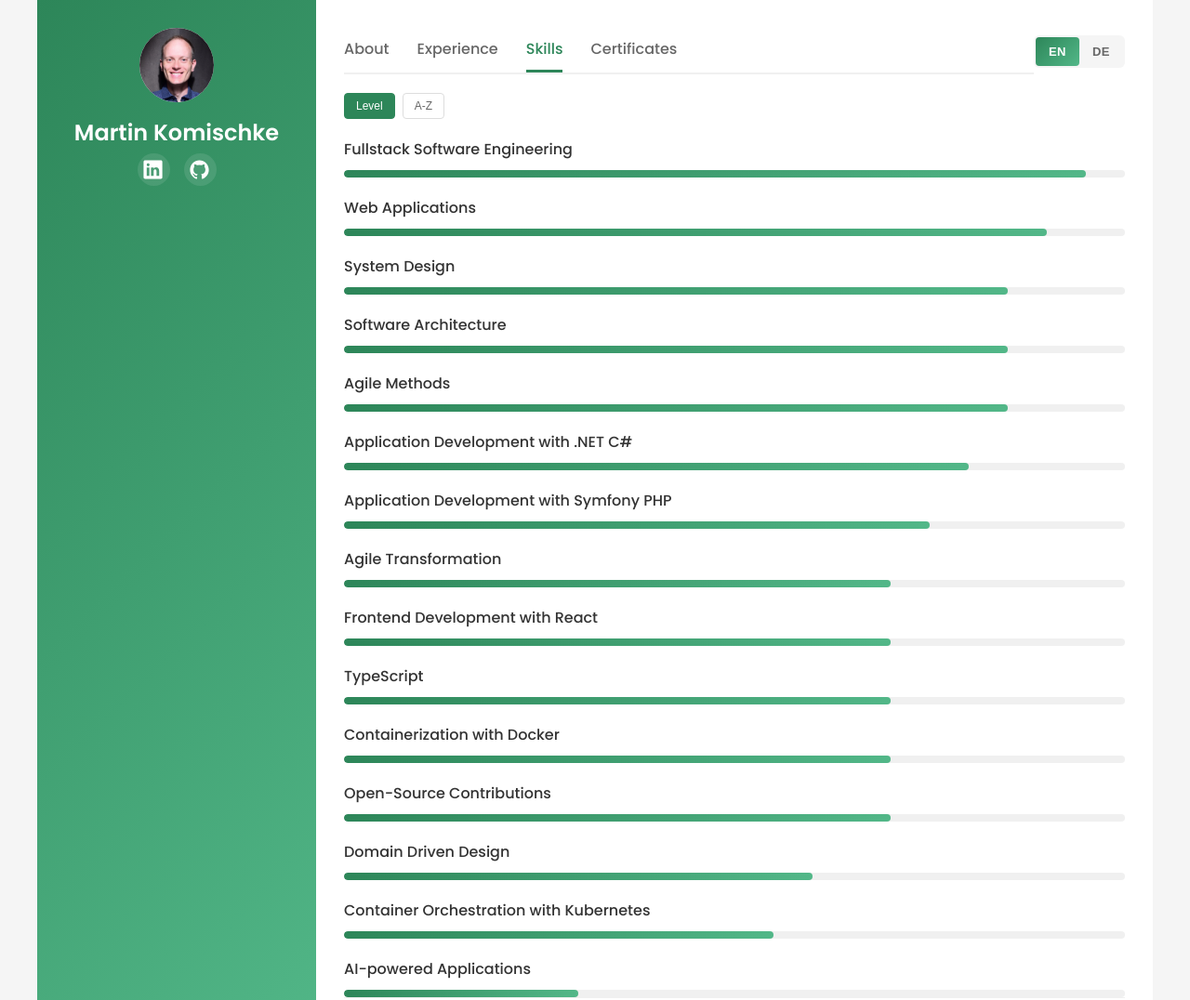
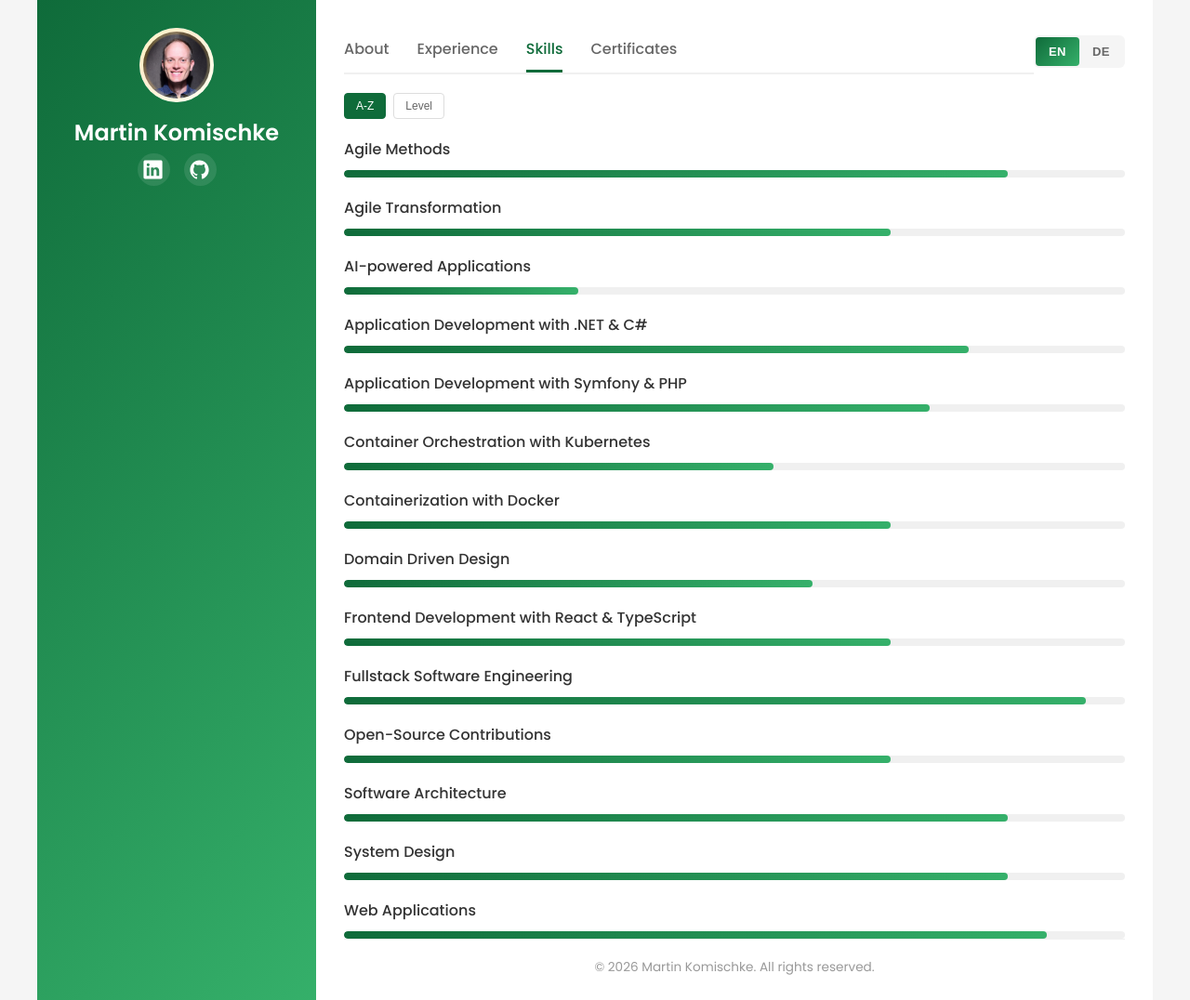
Before and after one commit to makomweb/makomweb.github.io, a plain HTML site: page pages/skills.html in a window 1280 px wide. Shown: the top 1076 px of the page at 93% size. Drawn offline with nearby package versions, Linux system fonts and the light colour scheme.

Commit message:
improve styling + translations

```diff
--- a/css/style.css
+++ b/css/style.css
@@ -27,7 +27,7 @@ main {
 
 /* SIDEBAR */
 .sidebar {
-    background: linear-gradient(135deg, #2d8659 0%, #52b788 100%);
+    background: linear-gradient(135deg, #0f6b3a 0%, #35b06a 100%);
     padding: 30px;
     color: white;
     position: relative;
@@ -50,12 +50,33 @@ main {
     justify-content: center;
     margin: 0 auto 15px;
     overflow: hidden;
+    position: relative;
+    padding: 4px; /* space for decorative border */
+    background-clip: padding-box;
+}
+
+/* subtle golden gradient border using pseudo-element */
+.avatar-box::after {
+    content: "";
+    position: absolute;
+    inset: 0;
+    border-radius: 50%;
+    padding: 2px; /* thickness of the border */
+    background:
+        radial-gradient(circle at 30% 20%, rgba(255,255,255,0.1625), rgba(255,255,255,0) 25%),
+        linear-gradient(135deg, rgba(255,215,0,0.25) 0%, rgba(255,184,77,0.25) 40%, rgba(255,236,139,0.25) 70%, rgba(255,247,214,0.25) 100%);
+    box-shadow: 0 2px 8px rgba(255,200,50,0.03);
+    -webkit-mask: radial-gradient(farthest-side, transparent calc(100% - 8px), black calc(100% - 6px));
+    mask: radial-gradient(farthest-side, transparent calc(100% - 8px), black calc(100% - 6px));
+    pointer-events: none;
 }
 
 .avatar-box img {
     width: 100%;
     height: 100%;
     object-fit: cover;
+    border-radius: 50%;
+    display: block;
 }
 
 .name {
@@ -218,8 +239,8 @@ address {
 
 .navbar-link.active,
 .navbar-link:hover {
-    color: #2d8659;
-    border-bottom-color: #2d8659;
+    color: #0f6b3a;
+    border-bottom-color: #0f6b3a;
 }
 
 .language-toggle {
@@ -248,7 +269,7 @@ address {
 
 .language-btn.active {
     color: #fff;
-    background: linear-gradient(135deg, #2d8659 0%, #52b788 100%);
+    background: linear-gradient(135deg, #0f6b3a 0%, #35b06a 100%);
     border-bottom: none;
 }
 
@@ -312,7 +333,7 @@ article.active {
 }
 
 .title-wrapper .icon-box {
-    background: #2d8659;
+    background: #0f6b3a;
     border-radius: 8px;
     width: 40px;
     height: 40px;
@@ -331,20 +352,22 @@ article.active {
 
 .timeline-list {
     list-style: none;
-    padding-left: 30px;
+    padding-left: 30px; /* align content with other page elements like navbar */
     position: relative;
 }
 
+/* vertical line centered relative to the bullets */
 .timeline-list::before {
     content: "";
     position: absolute;
-    left: 0;
+    left: 15px; /* center of the vertical line inside the left gutter */
     top: 0;
     bottom: 0;
     width: 2px;
     background: linear-gradient(135deg, #2d8659 0%, #52b788 100%);
 }
 
+/* each timeline item is normal flow; bullets are absolutely positioned into the gutter */
 .timeline-item {
     position: relative;
     padding-bottom: 15px;
@@ -356,16 +379,9 @@ article.active {
     padding-bottom: 0;
 }
 
+/* remove bullets: use a cleaner vertical line only */
 .timeline-item::before {
-    content: "";
-    position: absolute;
-    left: -36px;
-    top: 0;
-    width: 12px;
-    height: 12px;
-    background: white;
-    border: 3px solid #2d8659;
-    border-radius: 50%;
+    content: none;
 }
 
 .timeline-item-title {
@@ -426,9 +442,9 @@ article.active {
 }
 
 .sort-btn.active {
-    background: #2d8659;
+    background: #0f6b3a;
     color: white;
-    border-color: #2d8659;
+    border-color: #0f6b3a;
 }
 
 .skills-list {
@@ -465,7 +481,7 @@ article.active {
 
 .skill-progress-fill {
     height: 100%;
-    background: linear-gradient(90deg, #2d8659 0%, #52b788 100%);
+    background: linear-gradient(90deg, #0f6b3a 0%, #35b06a 100%);
     border-radius: 10px;
     transition: width 0.5s ease;
 }
@@ -523,7 +539,7 @@ article.active {
     flex-shrink: 0;
     width: 40px;
     height: 40px;
-    background: linear-gradient(135deg, #2d8659 0%, #52b788 100%);
+    background: linear-gradient(135deg, #0f6b3a 0%, #35b06a 100%);
     border-radius: 50%;
     display: flex;
     align-items: center;
@@ -547,10 +563,10 @@ article.active {
 
 /* CONTENT LINKS */
 .content-link {
-    color: #2d8659;
+    color: #0f6b3a;
     text-decoration: none;
     font-weight: 500;
-    border-bottom: 1px solid rgba(102, 126, 234, 0.3);
+    border-bottom: 1px solid rgba(15, 107, 58, 0.3);
     transition: all 0.3s ease;
 }
 
--- a/js/script.js
+++ b/js/script.js
@@ -101,8 +101,8 @@ function updateSkillsPage(lang) {
             }
         });
 
-        // Sort by level by default
-        sortSkills('level');
+        // Sort by A-Z by default
+        sortSkills('alpha');
     }
 }
 
--- a/js/translations.js
+++ b/js/translations.js
@@ -8,9 +8,9 @@ const translations = {
     },
     about: {
       title: "About",
-      p1: "Experienced Software Architect passionate about developing software in a team. With over 20 years of professional experience, I specialize in designing and implementing scalable, cloud-native solutions and leading development teams.",
-      p2: "My expertise spans full-stack development, software architecture, agile methodologies, and cloud technologies. I have contributed to significant projects including <a href=\"https://en.wikipedia.org/wiki/Wunderlist\" target=\"_blank\" class=\"content-link\">Wunderlist</a> and <a href=\"https://www.microsoft.com/de-de/microsoft-365/microsoft-to-do-list-app\" target=\"_blank\" class=\"content-link\">Microsoft To Do</a>, where I played key technical roles, and the modernization of the <a href=\"https://www.quentic.de/\" target=\"_blank\" class=\"content-link\">Quentic Platform</a>, where I guided architecture decisions and coached development teams. I'm deeply committed to delivering high-quality solutions and sharing knowledge with colleagues and the broader community.",
-      p3: "I hold certifications as a <a href=\"https://www.isaqb.org/de/\" target=\"_blank\" class=\"content-link\">Certified Professional for Software Architecture from iSAQB</a>, as a <a href=\"https://www.cncf.io/training/certification/ckad/\" target=\"_blank\" class=\"content-link\">Certified Kubernetes Application Developer from the Cloud Native Computing Foundation</a>, and from <a href=\"https://www.scrum.org/professional-scrum-certifications\" target=\"_blank\" class=\"content-link\">Scrum.org</a>,"
+      p1: "20+ years of experience: I design and build scalable, cloud-native solutions and lead development teams. I'm passionate about working in strong teams and creating high-performance architectures.",
+      p2: "I focus on full-stack development, software architecture, agile methods, and cloud technologies. At projects like <a href=\"https://en.wikipedia.org/wiki/Wunderlist\" target=\"_blank\" class=\"content-link\">Wunderlist</a> and <a href=\"https://www.microsoft.com/de-de/microsoft-365/microsoft-to-do-list-app\" target=\"_blank\" class=\"content-link\">Microsoft To Do</a>, I took on key technical roles. Currently, I'm modernizing the <a href=\"https://www.quentic.de/\" target=\"_blank\" class=\"content-link\">Quentic Platform</a>, driving architecture decisions, and coaching developers. I'm committed to delivering high-quality solutions and sharing knowledge.",
+      p3: "Certifications: <a href=\"https://www.isaqb.org/de/\" target=\"_blank\" class=\"content-link\">Certified Professional for Software Architecture</a> (iSAQB), <a href=\"https://www.cncf.io/training/certification/ckad/\" target=\"_blank\" class=\"content-link\">Certified Kubernetes Application Developer</a> (Cloud Native Computing Foundation), and <a href=\"https://www.scrum.org/professional-scrum-certifications\" target=\"_blank\" class=\"content-link\">Scrum.org</a>"
     },
     experience: {
       title: "Experience",
@@ -18,32 +18,32 @@ const translations = {
         {
           title: "Software Architect · Quentic",
           period: "Feb. 2019 - Jan. 2026 · Berlin",
-          description: "Agile software development with focus on modernizing the <a href=\"https://www.quentic.de/\" target=\"_blank\" class=\"content-link\">Quentic Platform</a> and cloud-native architectures. Responsible for architecture decisions, full-stack development, implementation of HSE & ESG features, and coaching multiple development teams."
+          description: "Agile software development focused on modernizing the <a href=\"https://www.quentic.de/\" target=\"_blank\" class=\"content-link\">Quentic Platform</a> with cloud-native architectures. I drive architecture decisions, develop full-stack, build HSE & ESG features, and coach multiple development teams."
         },
         {
           title: "Senior Software Engineer · Microsoft",
           period: "July 2015 - Apr. 2018 · Berlin",
-          description: "Development of native apps for <a href=\"https://en.wikipedia.org/wiki/Wunderlist\" target=\"_blank\" class=\"content-link\">Wunderlist</a> and <a href=\"https://www.microsoft.com/de-de/microsoft-365/microsoft-to-do-list-app\" target=\"_blank\" class=\"content-link\">Microsoft To Do</a>. Responsible for implementing product functionality and optimizing applications for performance criteria."
+          description: "Built native apps for <a href=\"https://en.wikipedia.org/wiki/Wunderlist\" target=\"_blank\" class=\"content-link\">Wunderlist</a> and <a href=\"https://www.microsoft.com/de-de/microsoft-365/microsoft-to-do-list-app\" target=\"_blank\" class=\"content-link\">Microsoft To Do</a>. Implemented key product features and optimized apps for peak performance."
         },
         {
           title: "Software Engineer · 6Wunderkinder",
           period: "Oct. 2014 - June 2015 · Berlin",
-          description: "Development of <a href=\"https://en.wikipedia.org/wiki/Wunderlist\" target=\"_blank\" class=\"content-link\">Wunderlist</a> for Windows and Windows Phone platforms using modern software development methods with focus on user experience."
+          description: "Built <a href=\"https://en.wikipedia.org/wiki/Wunderlist\" target=\"_blank\" class=\"content-link\">Wunderlist</a> for Windows and Windows Phone using modern development practices. Focused on creating a seamless, user-friendly experience."
         },
         {
           title: "Team Lead Software Development Windows · 6Wunderkinder",
           period: "Apr. 2012 - Sept. 2014 · Berlin",
-          description: "Led the development team for <a href=\"https://en.wikipedia.org/wiki/Wunderlist\" target=\"_blank\" class=\"content-link\">Wunderlist</a> Desktop and Windows Phone. Responsible for architecture and implementation of features with focus on performance and usability."
+          description: "Led the development team for <a href=\"https://en.wikipedia.org/wiki/Wunderlist\" target=\"_blank\" class=\"content-link\">Wunderlist</a> Desktop and Windows Phone. Owned architecture decisions and feature development with emphasis on performance and usability."
         },
         {
           title: "Software Developer · Cortado AG",
           period: "2005 - Apr. 2012 · Berlin",
-          description: "Development of client-server applications using object-oriented programming in C++, C# and .NET. Working with Windows and Linux platforms while applying software development best practices."
+          description: "Built client-server applications with object-oriented programming in C++, C# and .NET. Worked across Windows and Linux platforms, applying best practices throughout."
         },
         {
           title: "Software Developer · Siemens AG",
           period: "2004 - 2005 · Berlin",
-          description: "Firmware development for embedded systems automating mobile module testing with focus on reliability and performance."
+          description: "Developed firmware for embedded systems automating mobile module testing. Prioritized reliability and high performance."
         }
       ]
     },
@@ -55,11 +55,10 @@ const translations = {
         "System Design",
         "Software Architecture",
         "Agile Methods",
-        "Application Development with .NET C#",
-        "Application Development with Symfony PHP",
+        "Application Development with .NET & C#",
+        "Application Development with Symfony & PHP",
         "Agile Transformation",
-        "Frontend Development with React",
-        "TypeScript",
+        "Frontend Development with React & TypeScript",
         "Containerization with Docker",
         "Open-Source Contributions",
         "Domain Driven Design",
@@ -104,9 +103,9 @@ const translations = {
     },
     about: {
       title: "Über mich",
-      p1: "Erfahrener Softwarearchitekt mit Leidenschaft für Softwareentwicklung im Team. Mit über 20 Jahren Berufserfahrung spezialisiere ich mich auf die Gestaltung und Implementierung skalierbarer, Cloud-nativer Lösungen und die Leitung von Entwicklungsteams.",
-      p2: "Meine Expertise erstreckt sich über Full-Stack-Entwicklung, Softwarearchitektur, agile Methoden und Cloud-Technologien. Ich habe an bedeutenden Projekten wie <a href=\"https://en.wikipedia.org/wiki/Wunderlist\" target=\"_blank\" class=\"content-link\">Wunderlist</a> und <a href=\"https://www.microsoft.com/de-de/microsoft-365/microsoft-to-do-list-app\" target=\"_blank\" class=\"content-link\">Microsoft To Do</a> mitgewirkt, wo ich wichtige technische Rollen innehatte, sowie bei der Modernisierung der <a href=\"https://www.quentic.de/\" target=\"_blank\" class=\"content-link\">Quentic Platform</a>, wo ich Architekturentscheidungen geleitet habe und Entwicklungsteams gecoacht habe. Ich bin tief davon überzeugt, hochwertige Lösungen zu liefern und Wissen mit Kollegen und der breiteren Community zu teilen.",
-      p3: "Ich halte Zertifikate als <a href=\"https://www.isaqb.org/de/\" target=\"_blank\" class=\"content-link\">Certified Professional for Software Architecture von der iSAQB</a>, als <a href=\"https://www.cncf.io/training/certification/ckad/\" target=\"_blank\" class=\"content-link\">Certified Kubernetes Application Developer von der Cloud Native Computing Foundation</a> und von <a href=\"https://www.scrum.org/professional-scrum-certifications\" target=\"_blank\" class=\"content-link\">Scrum.org</a>,"
+      p1: "20+ Jahre Erfahrung: Ich gestalte skalierbare, cloud-native Lösungen und leite Entwicklungsteams. Meine Leidenschaft liegt in der Zusammenarbeit im Team und der Gestaltung von High-Performance-Architekturen.",
+      p2: "Mein Fokus liegt auf Full-Stack-Entwicklung, Software-Architektur, agilen Methoden und Cloud-Technologien. Bei Projekten wie <a href=\"https://en.wikipedia.org/wiki/Wunderlist\" target=\"_blank\" class=\"content-link\">Wunderlist</a> und <a href=\"https://www.microsoft.com/de-de/microsoft-365/microsoft-to-do-list-app\" target=\"_blank\" class=\"content-link\">Microsoft To Do</a> habe ich zentrale technische Aufgaben übernommen. Aktuell modernisiere ich die <a href=\"https://www.quentic.de/\" target=\"_blank\" class=\"content-link\">Quentic Platform</a>, leite Architekturentscheidungen und coache Developer. Es ist mir wichtig, qualitativ hochwertige Lösungen zu liefern und mein Wissen zu teilen.",
+      p3: "Zertifizierungen: <a href=\"https://www.isaqb.org/de/\" target=\"_blank\" class=\"content-link\">Certified Professional for Software Architecture</a> (iSAQB), <a href=\"https://www.cncf.io/training/certification/ckad/\" target=\"_blank\" class=\"content-link\">Certified Kubernetes Application Developer</a> (Cloud Native Computing Foundation) und <a href=\"https://www.scrum.org/professional-scrum-certifications\" target=\"_blank\" class=\"content-link\">Scrum.org</a>",
     },
     experience: {
       title: "Erfahrung",
@@ -114,32 +113,32 @@ const translations = {
         {
           title: "Softwarearchitekt · Quentic",
           period: "Feb. 2019 - Jan. 2026 · Berlin",
-          description: "Agile Softwareentwicklung mit Fokus auf Modernisierung der <a href=\"https://www.quentic.de/\" target=\"_blank\" class=\"content-link\">Quentic Platform</a> und Cloud-Native Architekturen. Verantwortlich für Architektur-Entscheidungen, Fullstack-Entwicklung, Implementierung von HSE & ESG-Features und Coaching mehrerer Entwicklerteams."
+          description: "Agile Softwareentwicklung mit Fokus auf die Modernisierung der <a href=\"https://www.quentic.de/\" target=\"_blank\" class=\"content-link\">Quentic Platform</a> und cloud-native Architekturen. Ich kümmere mich um Architekturentscheidungen, entwickle im Full-Stack, baue HSE & ESG-Features ein und unterstütze mehrere Entwicklungsteams."
         },
         {
           title: "Senior Software Engineer · Microsoft",
           period: "Juli 2015 - Apr. 2018 · Berlin",
-          description: "Entwicklung nativer Apps für <a href=\"https://en.wikipedia.org/wiki/Wunderlist\" target=\"_blank\" class=\"content-link\">Wunderlist</a> und <a href=\"https://www.microsoft.com/de-de/microsoft-365/microsoft-to-do-list-app\" target=\"_blank\" class=\"content-link\">Microsoft To Do</a>. Verantwortlich für Implementierung von Produktfunktionalität und Optimierung der Anwendung hinsichtlich Performancekriterien."
+          description: "Ich habe native Apps für <a href=\"https://en.wikipedia.org/wiki/Wunderlist\" target=\"_blank\" class=\"content-link\">Wunderlist</a> und <a href=\"https://www.microsoft.com/de-de/microsoft-365/microsoft-to-do-list-app\" target=\"_blank\" class=\"content-link\">Microsoft To Do</a> entwickelt. Meine Aufgaben waren die Umsetzung von Produktfeatures und die Optimierung der App für bessere Performance."
         },
         {
           title: "Softwareingenieur · 6Wunderkinder",
           period: "Okt. 2014 - Juni 2015 · Berlin",
-          description: "Entwicklung von <a href=\"https://en.wikipedia.org/wiki/Wunderlist\" target=\"_blank\" class=\"content-link\">Wunderlist</a> für Windows und Windows Phone Plattformen mit modernen Softwareentwicklungsmethoden und Fokus auf Benutzerfreundlichkeit."
+          description: "Ich habe <a href=\"https://en.wikipedia.org/wiki/Wunderlist\" target=\"_blank\" class=\"content-link\">Wunderlist</a> für Windows und Windows Phone entwickelt. Dabei habe ich moderne Softwareentwicklungsmethoden angewendet und viel Wert auf eine benutzerfreundliche Oberfläche gelegt."
         },
         {
           title: "Teamleiter Softwareentwicklung Windows · 6Wunderkinder",
           period: "Apr. 2012 - Sept. 2014 · Berlin",
-          description: "Leitung des Entwicklerteams für <a href=\"https://en.wikipedia.org/wiki/Wunderlist\" target=\"_blank\" class=\"content-link\">Wunderlist</a> Desktop und Windows Phone. Verantwortlich für Architektur und Implementierung von Features mit Fokus auf Performance und Benutzerfreundlichkeit."
+          description: "Ich habe das Entwicklerteam für <a href=\"https://en.wikipedia.org/wiki/Wunderlist\" target=\"_blank\" class=\"content-link\">Wunderlist</a> Desktop und Windows Phone geleitet. Dabei war ich für die Architektur zuständig und habe Features mit Fokus auf Performance und Benutzerfreundlichkeit entwickelt."
         },
         {
           title: "Softwareentwickler · Cortado AG",
           period: "2005 - Apr. 2012 · Berlin",
-          description: "Entwicklung von Client-Server-Anwendungen mit objektorientierter Programmierung in C++, C# und .NET. Arbeit mit Windows und Linux Plattformen sowie Anwendung von Softwareentwicklungs-Best-Practices."
+          description: "Ich habe Client-Server-Anwendungen entwickelt und dabei objektorientierte Programmierung in C++, C# und .NET eingesetzt. Ich bin mit Windows und Linux Plattformen vertraut und halte mich an bewährte Praktiken der Softwareentwicklung."
         },
         {
           title: "Softwareentwickler · Siemens AG",
           period: "2004 - 2005 · Berlin",
-          description: "Firmware-Entwicklung für Embedded Systeme zur Automatisierung des Testens von Mobilfunkmodulen mit Fokus auf Zuverlässigkeit und Performance."
+          description: "Ich habe Firmware für Embedded Systeme entwickelt, um das Testen von Mobilfunkmodulen zu automatisieren. Dabei war mir Zuverlässigkeit und gute Performance besonders wichtig."
         }
       ]
     },
@@ -151,11 +150,10 @@ const translations = {
         "System Design",
         "Software Architecture",
         "Agile Methoden",
-        "Anwendungsentwicklung mit .NET C#",
-        "Anwendungsentwicklung mit Symfony PHP",
+        "Anwendungsentwicklung mit .NET & C#",
+        "Anwendungsentwicklung mit Symfony & PHP",
         "Agile Transformation",
-        "Frontend Entwicklung mit React",
-        "TypeScript",
+        "Frontend Entwicklung mit React & TypeScript",
         "Containerisierung mit Docker",
         "Open-Source Contributions",
         "Domain Driven Design",
--- a/pages/skills.html
+++ b/pages/skills.html
@@ -38,8 +38,8 @@
             <article class="competencies active" data-page="skills">
                 <section class="skill">
                     <div class="skills-controls">
-                        <button class="sort-btn active" data-sort="level" onclick="sortSkills('level')">Level</button>
-                        <button class="sort-btn" data-sort="alpha" onclick="sortSkills('alpha')">A-Z</button>
+                        <button class="sort-btn active" data-sort="alpha" onclick="sortSkills('alpha')">A-Z</button>
+                        <button class="sort-btn" data-sort="level" onclick="sortSkills('level')">Level</button>
                     </div>
                     <ul class="skills-list content-card">
                         <li class="skills-item" data-level="95">
@@ -89,7 +89,7 @@
 
                         <li class="skills-item" data-level="80">
                             <div class="title-wrapper">
-                                <h5 class="h5">Anwendungsentwicklung mit .NET C#</h5>
+                                <h5 class="h5">Anwendungsentwicklung mit .NET & C#</h5>
                             </div>
                             <div class="skill-progress-bg">
                                 <div class="skill-progress-fill" style="width: 80%"></div>
@@ -98,7 +98,7 @@
 
                         <li class="skills-item" data-level="75">
                             <div class="title-wrapper">
-                                <h5 class="h5">Anwendungsentwicklung mit Symfony PHP</h5>
+                                <h5 class="h5">Anwendungsentwicklung mit Symfony & PHP</h5>
                             </div>
                             <div class="skill-progress-bg">
                                 <div class="skill-progress-fill" style="width: 75%"></div>
@@ -116,16 +116,7 @@
 
                         <li class="skills-item" data-level="70">
                             <div class="title-wrapper">
-                                <h5 class="h5">Frontend Entwicklung mit React</h5>
-                            </div>
-                            <div class="skill-progress-bg">
-                                <div class="skill-progress-fill" style="width: 70%"></div>
-                            </div>
-                        </li>
-
-                        <li class="skills-item" data-level="70">
-                            <div class="title-wrapper">
-                                <h5 class="h5">TypeScript</h5>
+                                <h5 class="h5">Frontend Entwicklung mit React & TypeScript</h5>
                             </div>
                             <div class="skill-progress-bg">
                                 <div class="skill-progress-fill" style="width: 70%"></div>
```
Also changed, not shown: images/screenshot.png (added), 2 other files.
